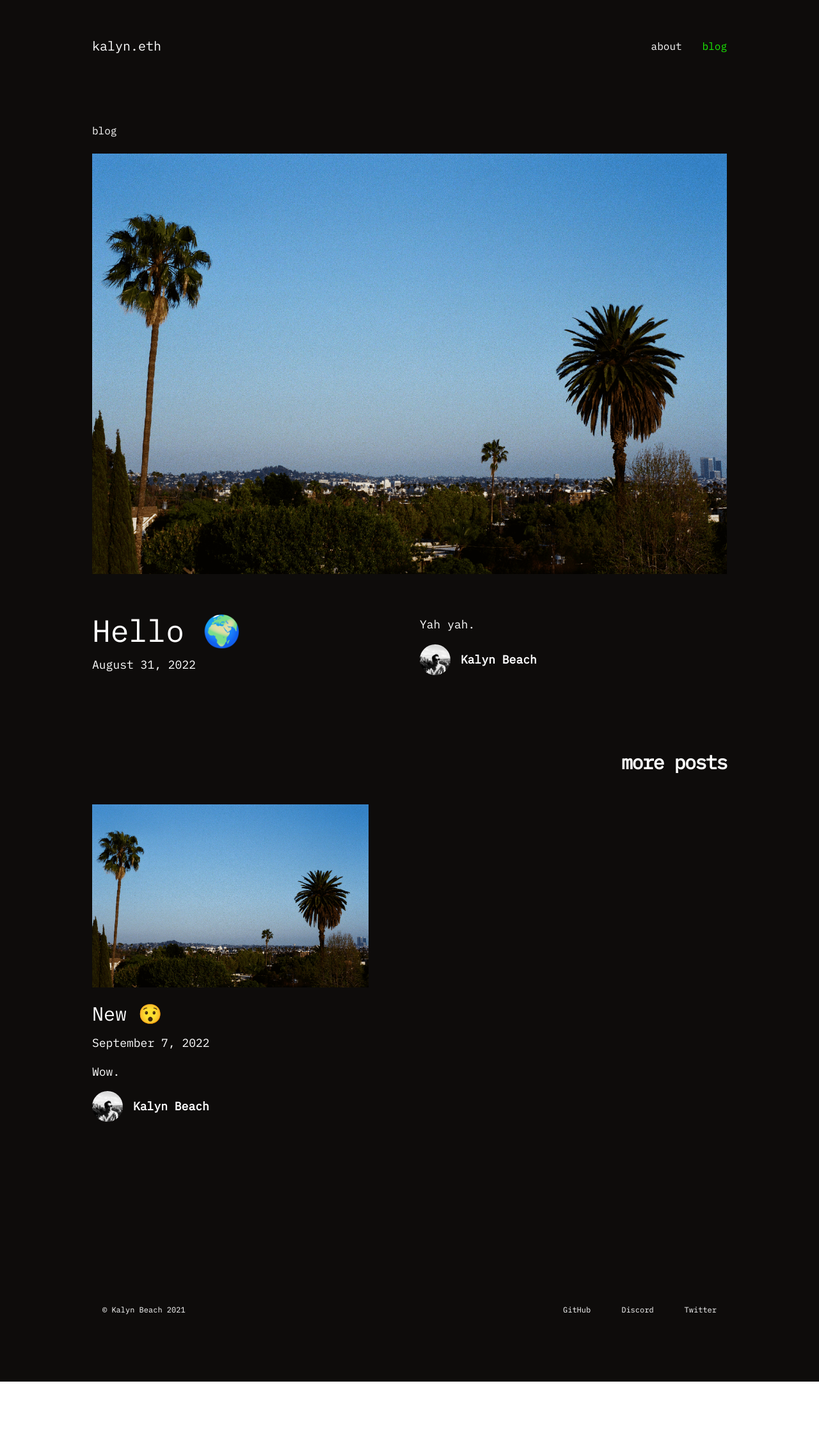
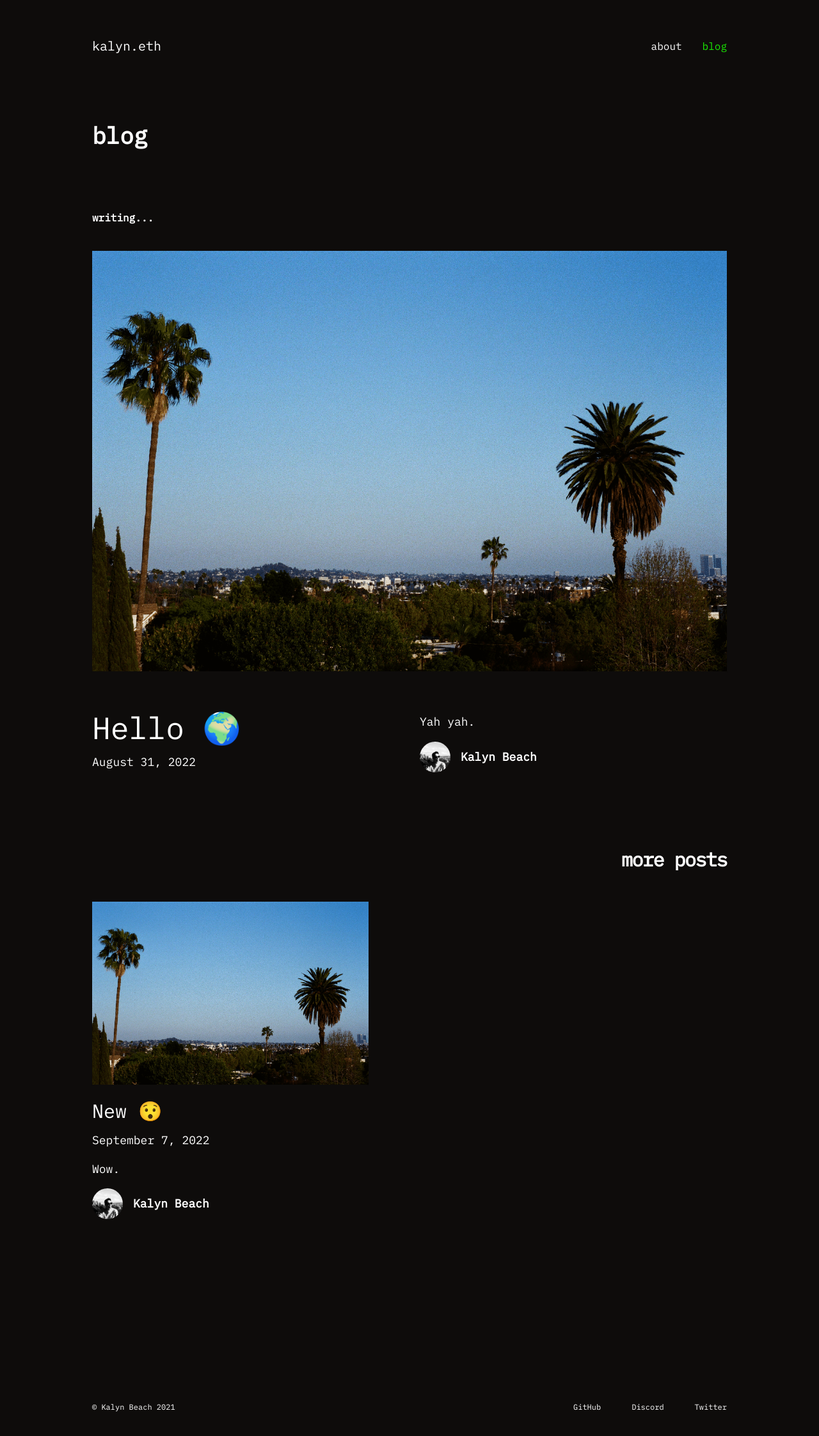
Before and after one commit to kalynbeach/kalyn-eth, a Next.js app: page /blog in a window 1280 px wide. Shown: the top 2244 px of the page at 64% size. Before the commit the page ends 2159 px from the top, so only its background shows below. Built offline with nearby package versions, Linux system fonts and the light colour scheme.

Commit message:
more minor style clean up

```diff
--- a/src/components/footer.tsx
+++ b/src/components/footer.tsx
@@ -1,7 +1,7 @@
 export default function Footer() {
   return (
     <footer className='w-full mx-auto my-0 p-0'>
-      <div className='h-56 px-4 py-0 flex flex-row justify-between items-center text-xs'>
+      <div className='h-56 py-0 flex flex-row justify-between items-center text-xs'>
         <span className=''>© Kalyn Beach {new Date().getFullYear()}</span>
         <div className='flex flex-row justify-evenly items-center'>
           <a className='inline-block' href='https://github.com/kalynbeach' target='_blank' rel='noopener noreferrer'>GitHub</a>
--- a/src/pages/about.tsx
+++ b/src/pages/about.tsx
@@ -4,13 +4,10 @@ import Layout, { siteTitle } from '../components/layout'
 import styles from '../styles/pages/about.module.scss'
 // import AboutJSON from '../content/about.json'
 
-
 const pageTitle = 'about'
-const pageHeading = 'loading...'
-
+const pageHeading = 'yo'
 
 type Props = {}
-
 
 // export const getStaticProps: GetStaticProps = async () => {
 //   const content = AboutJSON.body
@@ -19,7 +16,6 @@ type Props = {}
 //   }
 // }
 
-
 export default function About() {
   return (
     <Layout>
@@ -27,15 +23,7 @@ export default function About() {
         <title>{`${siteTitle} - ${pageTitle}`}</title>
       </Head>
       <h1 className='mb-24 text-4xl font-bold'>{ pageTitle }</h1>
-      <strong>{pageHeading}</strong>
-      <br/>
-      {/* <div className={styles.aboutStatement}>
-        {
-          content.map((p, index) => {
-            return <p key={`about_body_${index}`}>{ p.text }</p>
-          })
-        }
-      </div> */}
+      <strong className='mb-4'>{pageHeading}</strong>
       {/* <div className={styles.aboutTech}>
         <h2>Tech</h2>
         <div className={styles.techStacks}>
--- a/src/pages/blog.tsx
+++ b/src/pages/blog.tsx
@@ -8,7 +8,7 @@ import MorePosts from '../components/blog/more-posts'
 import styles from '../styles/pages/blog.module.css'
 
 const pageTitle = 'blog'
-// const pageHeading = 'writing...'
+const pageHeading = 'writing...'
 
 type Props = {
   allPosts: Post[]
@@ -23,8 +23,8 @@ export default function Blog({ allPosts }: Props) {
       <Head>
         <title>{`${siteTitle} - ${pageTitle}`}</title>
       </Head>
-      <h1>{ pageTitle }</h1>
-      {/* <strong>{pageHeading}</strong> */}
+      <h1 className='mb-24 text-4xl font-bold'>{ pageTitle }</h1>
+      <strong className='mb-4'>{pageHeading}</strong>
       <br/>
       {heroPost && (
         <HeroPost
--- a/src/pages/index.tsx
+++ b/src/pages/index.tsx
@@ -1,10 +1,8 @@
 import Head from 'next/head'
 import Layout, { siteTitle } from '../components/layout'
 
-
 const pageTitle = 'hello'
-const pageHeading = 'loading...'
-
+const pageHeading = 'yo'
 
 export default function Home() {
   return (
@@ -13,7 +11,7 @@ export default function Home() {
         <title>{siteTitle}</title>
       </Head>
       <h1 className='mb-24 text-4xl font-bold'>{pageTitle}</h1>
-      <strong>{pageHeading}</strong>
+      <strong className='mb-4'>{pageHeading}</strong>
       {/* <p></p> */}
     </Layout>
   )
```
